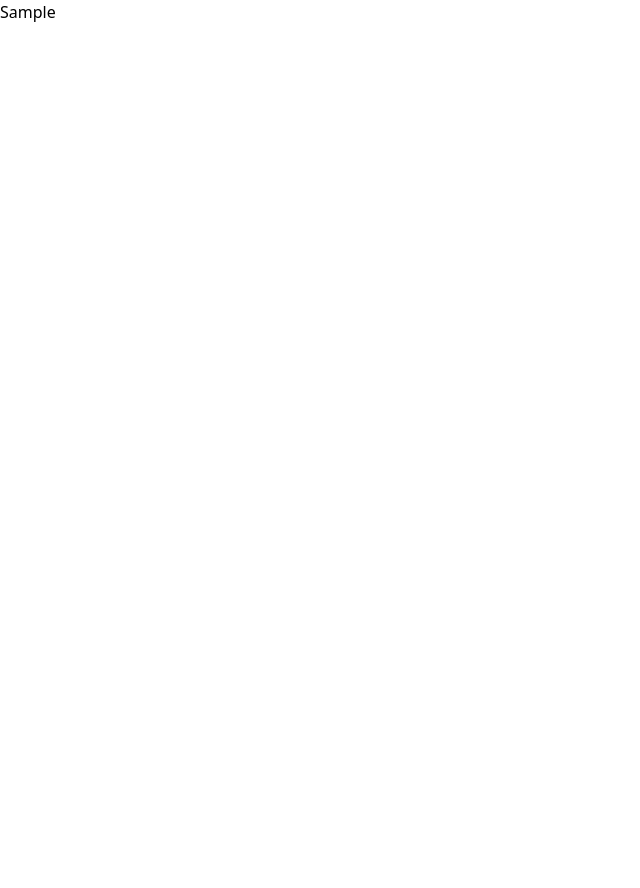
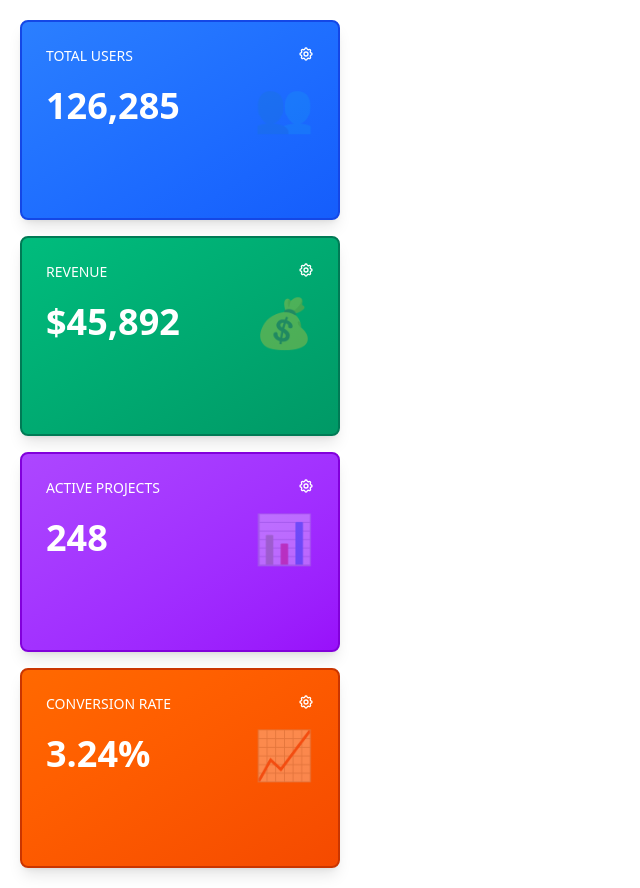
Before and after one commit to nakul-hyper/Visual_Cards, a React (Vite) app: page / in a window 1280 px wide. Shown: the whole page, without its empty margins (0-640 px from the left). Before the commit the page ends 800 px from the top, so only its background shows below. Built offline with nearby package versions, Linux system fonts and the light colour scheme.

Commit message:
feat: implement Card2, Card3, and Card4 components with menu functionality; add Edit and Settings icons

```diff
--- a/src/App.tsx
+++ b/src/App.tsx
@@ -1,7 +1,12 @@
-import { Card1 } from "./cards";
+import { Card1, Card2, Card3, Card4 } from "./cards";
 
 export default function App() {
   return (
-    <Card1 />
+    <div className="flex flex-col p-3 m-2 gap-4">
+      <Card1 />
+      <Card2 />
+      <Card3 />
+      <Card4 />
+    </div>
   );
 }
--- a/src/cards.tsx
+++ b/src/cards.tsx
@@ -1,7 +1,184 @@
-export function Card1(){
+import { EditIcon, SettingsIcon } from "./icons";
+import { useState } from "react";
+
+export function Card1() {
+  const [showMenu, setShowMenu] = useState(false);
+
   return (
-    <div>
-      <h1>Sample</h1>
+    <div className="bg-linear-to-br from-blue-500 to-blue-600 rounded-lg border-2 border-blue-700 shadow-lg p-6 group w-80 h-50 relative">
+      <div className="flex justify-between items-start mb-4">
+        <h3 className="text-white text-sm font-medium uppercase">
+          Total Users
+        </h3>
+        <div className="flex gap-2">
+          <button className="text-white opacity-0 group-hover:opacity-100 transition-opacity">
+            <EditIcon />
+          </button>
+          <button className="text-white" onClick={() => setShowMenu(!showMenu)}>
+            <SettingsIcon />
+          </button>
+        </div>
+      </div>
+
+      {showMenu && (
+        <div className="absolute right-6 top-14 bg-white rounded-lg shadow-xl p-3 w-64 z-10">
+          <button className="flex items-center gap-3 w-full p-2 hover:bg-gray-100 rounded text-gray-700 text-sm">
+
+            <span>Schedule report to mail</span>
+          </button>
+          <button className="flex items-center gap-3 w-full p-2 hover:bg-gray-100 rounded text-gray-700 text-sm">
+
+            <span>Remove from Dashboard</span>
+          </button>
+          <button className="flex items-center gap-3 w-full p-2 hover:bg-gray-100 rounded text-gray-400 text-sm">
+
+            <span>Delete Globally</span>
+          </button>
+        </div>
+      )}
+
+      <div className="flex items-center justify-between">
+        <div>
+          <p className="text-4xl font-bold text-white">126,285</p>
+        </div>
+        <div className="text-white/30 text-5xl">👥</div>
+      </div>
     </div>
-  )
+  );
 }
+
+export function Card2() {
+  const [showMenu, setShowMenu] = useState(false);
+
+  return (
+    <div className="bg-linear-to-br from-emerald-500 to-emerald-600 rounded-lg border-2 border-emerald-700 shadow-lg p-6 group w-80 h-50 relative">
+      <div className="flex justify-between items-start mb-4">
+        <h3 className="text-white text-sm font-medium uppercase">Revenue</h3>
+        <div className="flex gap-2">
+          <button className="text-white opacity-0 group-hover:opacity-100 transition-opacity">
+            <EditIcon />
+          </button>
+          <button className="text-white" onClick={() => setShowMenu(!showMenu)}>
+            <SettingsIcon />
+          </button>
+        </div>
+      </div>
+
+      {showMenu && (
+        <div className="absolute right-6 top-14 bg-white rounded-lg shadow-xl p-3 w-64 z-10">
+          <button className="flex items-center gap-3 w-full p-2 hover:bg-gray-100 rounded text-gray-700 text-sm">
+
+            <span>Schedule report to mail</span>
+          </button>
+          <button className="flex items-center gap-3 w-full p-2 hover:bg-gray-100 rounded text-gray-700 text-sm">
+
+            <span>Remove from Dashboard</span>
+          </button>
+          <button className="flex items-center gap-3 w-full p-2 hover:bg-gray-100 rounded text-gray-400 text-sm">
+
+            <span>Delete Globally</span>
+          </button>
+        </div>
+      )}
+
+      <div className="flex items-center justify-between">
+        <div>
+          <p className="text-4xl font-bold text-white">$45,892</p>
+        </div>
+        <div className="text-white/30 text-5xl">💰</div>
+      </div>
+    </div>
+  );
+}
+
+export function Card3() {
+  const [showMenu, setShowMenu] = useState(false);
+
+  return (
+    <div className="bg-linear-to-br from-purple-500 to-purple-600 rounded-lg border-2 border-purple-700 shadow-lg p-6 group w-80 h-50 relative">
+      <div className="flex justify-between items-start mb-4">
+        <h3 className="text-white text-sm font-medium uppercase">
+          Active Projects
+        </h3>
+        <div className="flex gap-2">
+          <button className="text-white opacity-0 group-hover:opacity-100 transition-opacity">
+            <EditIcon />
+          </button>
+          <button className="text-white" onClick={() => setShowMenu(!showMenu)}>
+            <SettingsIcon />
+          </button>
+        </div>
+      </div>
+
+      {showMenu && (
+        <div className="absolute right-6 top-14 bg-white rounded-lg shadow-xl p-3 w-64 z-10">
+          <button className="flex items-center gap-3 w-full p-2 hover:bg-gray-100 rounded text-gray-700 text-sm">
+
+            <span>Schedule report to mail</span>
+          </button>
+          <button className="flex items-center gap-3 w-full p-2 hover:bg-gray-100 rounded text-gray-700 text-sm">
+
+            <span>Remove from Dashboard</span>
+          </button>
+          <button className="flex items-center gap-3 w-full p-2 hover:bg-gray-100 rounded text-gray-400 text-sm">
+
+            <span>Delete Globally</span>
+          </button>
+        </div>
+      )}
+
+      <div className="flex items-center justify-between">
+        <div>
+          <p className="text-4xl font-bold text-white">248</p>
+        </div>
+        <div className="text-white/30 text-5xl">📊</div>
+      </div>
+    </div>
+  );
+}
+
+export function Card4() {
+  const [showMenu, setShowMenu] = useState(false);
+
+  return (
+    <div className="bg-linear-to-br from-orange-500 to-orange-600 rounded-lg border-2 border-orange-700 shadow-lg p-6 group w-80 h-50 relative">
+      <div className="flex justify-between items-start mb-4">
+        <h3 className="text-white text-sm font-medium uppercase">
+          Conversion Rate
+        </h3>
+        <div className="flex gap-2">
+          <button className="text-white opacity-0 group-hover:opacity-100 transition-opacity">
+            <EditIcon />
+          </button>
+          <button className="text-white" onClick={() => setShowMenu(!showMenu)}>
+            <SettingsIcon />
+          </button>
+        </div>
+      </div>
+
+      {showMenu && (
+        <div className="absolute right-6 top-14 bg-white rounded-lg shadow-xl p-3 w-64 z-10">
+          <button className="flex items-center gap-3 w-full p-2 hover:bg-gray-100 rounded text-gray-700 text-sm">
+
+            <span>Schedule report to mail</span>
+          </button>
+          <button className="flex items-center gap-3 w-full p-2 hover:bg-gray-100 rounded text-gray-700 text-sm">
+
+            <span>Remove from Dashboard</span>
+          </button>
+          <button className="flex items-center gap-3 w-full p-2 hover:bg-gray-100 rounded text-gray-400 text-sm">
+
+            <span>Delete Globally</span>
+          </button>
+        </div>
+      )}
+
+      <div className="flex items-center justify-between">
+        <div>
+          <p className="text-4xl font-bold text-white">3.24%</p>
+        </div>
+        <div className="text-white/30 text-5xl">📈</div>
+      </div>
+    </div>
+  );
+}
--- /dev/null
+++ b/src/icons.tsx
@@ -0,0 +1,41 @@
+export function EditIcon() {
+  return (
+    <svg
+      className="w-4 h-4"
+      fill="none"
+      stroke="currentColor"
+      viewBox="0 0 24 24"
+    >
+      <path
+        strokeLinecap="round"
+        strokeLinejoin="round"
+        strokeWidth={2}
+        d="M15.232 5.232l3.536 3.536m-2.036-5.036a2.5 2.5 0 113.536 3.536L6.5 21.036H3v-3.572L16.732 3.732z"
+      />
+    </svg>
+  );
+}
+
+export function SettingsIcon() {
+  return (
+    <svg
+      className="w-4 h-4"
+      fill="none"
+      stroke="currentColor"
+      viewBox="0 0 24 24"
+    >
+      <path
+        strokeLinecap="round"
+        strokeLinejoin="round"
+        strokeWidth={2}
+        d="M10.325 4.317c.426-1.756 2.924-1.756 3.35 0a1.724 1.724 0 002.573 1.066c1.543-.94 3.31.826 2.37 2.37a1.724 1.724 0 001.065 2.572c1.756.426 1.756 2.924 0 3.35a1.724 1.724 0 00-1.066 2.573c.94 1.543-.826 3.31-2.37 2.37a1.724 1.724 0 00-2.572 1.065c-.426 1.756-2.924 1.756-3.35 0a1.724 1.724 0 00-2.573-1.066c-1.543.94-3.31-.826-2.37-2.37a1.724 1.724 0 00-1.065-2.572c-1.756-.426-1.756-2.924 0-3.35a1.724 1.724 0 001.066-2.573c-.94-1.543.826-3.31 2.37-2.37.996.608 2.296.07 2.572-1.065z"
+      />
+      <path
+        strokeLinecap="round"
+        strokeLinejoin="round"
+        strokeWidth={2}
+        d="M15 12a3 3 0 11-6 0 3 3 0 016 0z"
+      />
+    </svg>
+  );
+}
```
